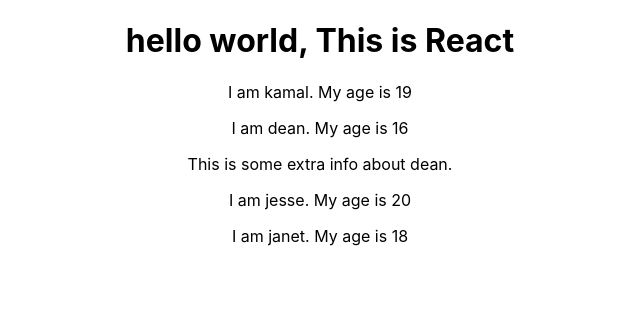
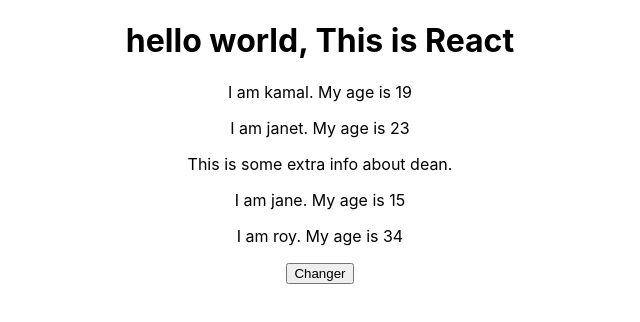
Before and after one commit to Cr-hunteR/react-story, a React (Create React App) app: page / in a window 1280 px wide. Shown: the top 322 px of the page, without its empty margins (320-960 px from the left). Built offline with nearby package versions, Linux system fonts and the light colour scheme.

Commit message:
state changer

```diff
--- a/src/App.js
+++ b/src/App.js
@@ -3,15 +3,32 @@
 import Person from './Person/Person';
 
 class App extends Component  {
-
+  state={
+    persons:[
+      {name:'janet', age:23},
+      {name:'jane', age:15},
+      {name:'roy', age:34}
+    ]
+  }
+  stateChanger=()=>{
+    //this.setState.persons[0].name='jesse';
+    this.setState({
+      persons:[
+        {name:'jensen', age:18},
+        {name:'jane', age:15},
+        {name:'roy', age:34}
+      ]
+    })
+  }
   render(){
     return (
       <div className="App">
         <h1>hello world, This is React</h1>
         <Person name='kamal' age='19'></Person>
-        <Person name='dean' age='16'>This is some extra info about dean.</Person>
-        <Person name='jesse' age='20'></Person>
-        <Person name='janet' age='18'></Person>
+        <Person name={this.state.persons[0].name} age={this.state.persons[0].age}>This is some extra info about dean.</Person>
+        <Person name={this.state.persons[1].name} age={this.state.persons[1].age}></Person>
+        <Person name={this.state.persons[2].name} age={this.state.persons[2].age}></Person>
+        <button onClick={this.stateChanger}>Changer</button>
       </div>
     );
   }
```
